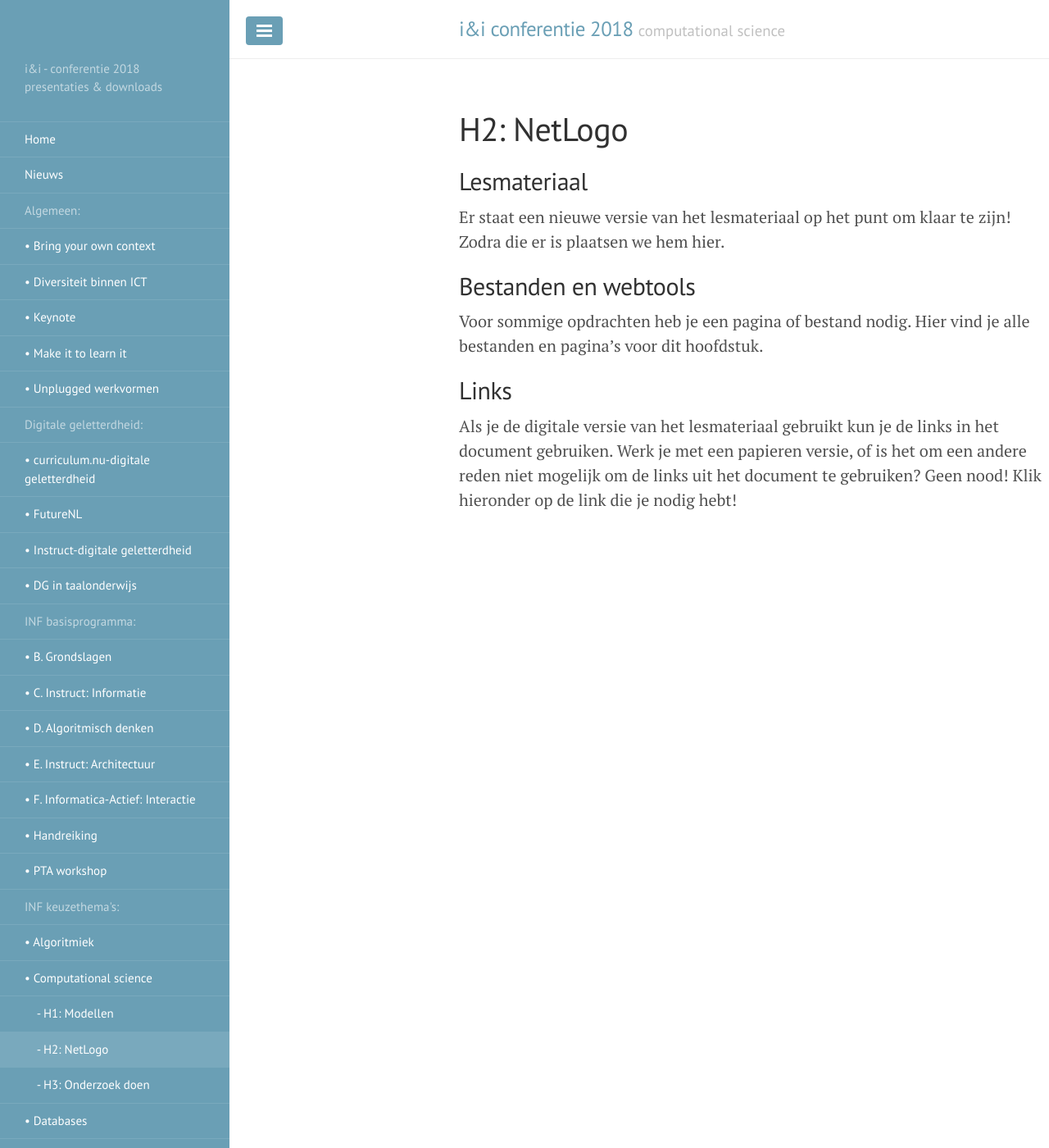
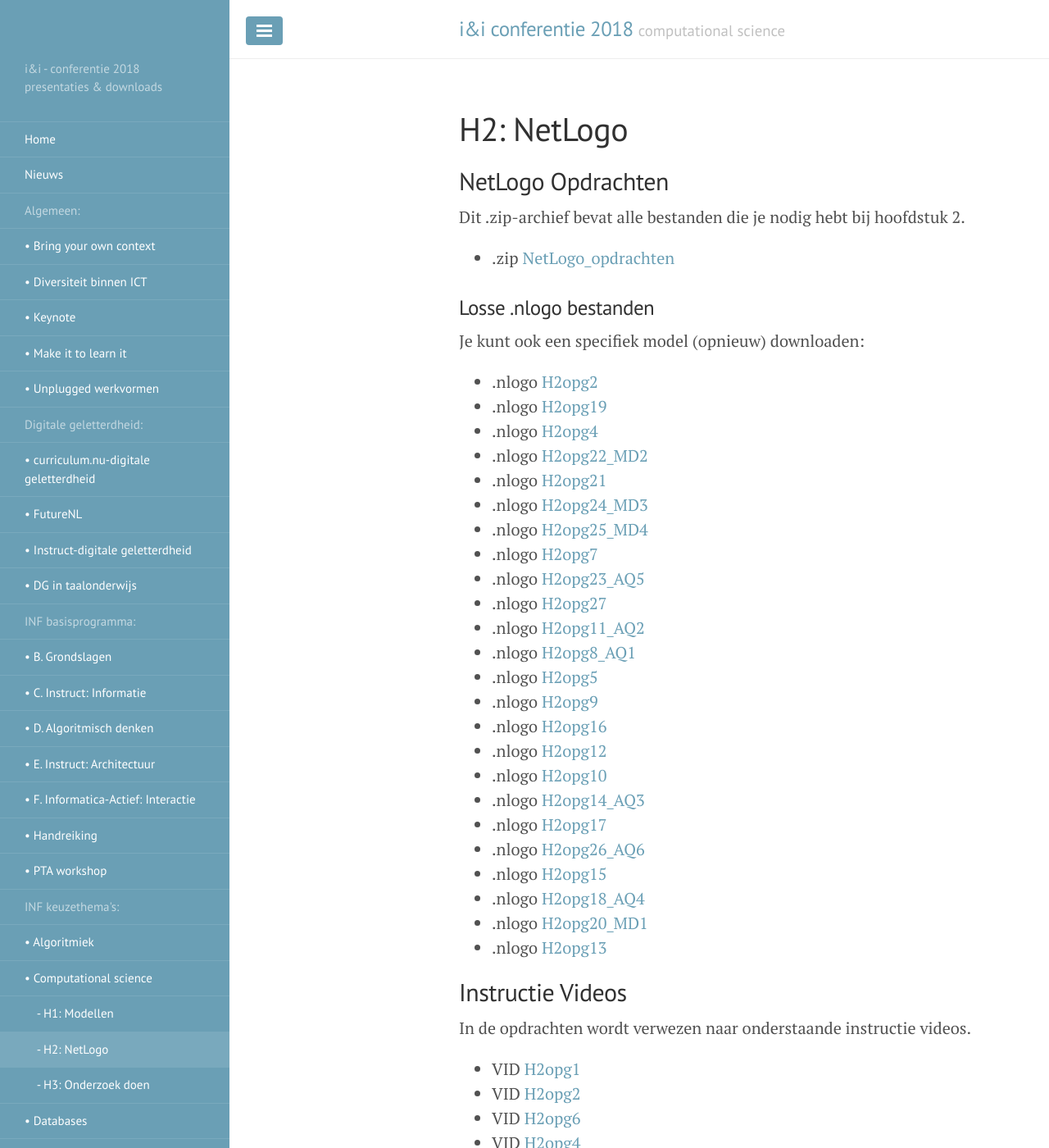
Before and after one commit to infvo/ieni2018, a Jekyll site: the page built from _themas/computational-science/h2-netlogo.md, in a window 1280 px wide and 1400 px high. Shown: the whole window at 82% size. Built offline with Jekyll 4.4.1, drawn with Linux system fonts in a browser that asks for light colours.

Commit message:
hoofdstuk 2 bestanden toegevoegd

```diff
--- a/_themas/computational-science/h2-netlogo.md
+++ b/_themas/computational-science/h2-netlogo.md
@@ -4,20 +4,47 @@ layout: subthema
 thema: "computational science"
 ---
 
-## Lesmateriaal
+## NetLogo Opdrachten
 
-Er staat een nieuwe versie van het lesmateriaal op het punt om klaar te zijn!
-Zodra die er is plaatsen we hem hier.
+Dit .zip-archief bevat alle bestanden die je nodig hebt bij hoofdstuk 2.
 
+* .zip [NetLogo_opdrachten](leerlingen/h2/NetLogo_opdrachten.zip)
 
-## Bestanden en webtools
+### Losse .nlogo bestanden
 
-Voor sommige opdrachten heb je een pagina of bestand nodig.
-Hier vind je alle bestanden en pagina's voor dit hoofdstuk.
+Je kunt ook een specifiek model (opnieuw) downloaden:
 
-## Links
+* .nlogo [H2opg2](leerlingen/h2/H2opg2.nlogo)
+* .nlogo [H2opg19](leerlingen/h2/H2opg19.nlogo)
+* .nlogo [H2opg4](leerlingen/h2/H2opg4.nlogo)
+* .nlogo [H2opg22_MD2](leerlingen/h2/H2opg22_MD2.nlogo)
+* .nlogo [H2opg21](leerlingen/h2/H2opg21.nlogo)
+* .nlogo [H2opg24_MD3](leerlingen/h2/H2opg24_MD3.nlogo)
+* .nlogo [H2opg25_MD4](leerlingen/h2/H2opg25_MD4.nlogo)
+* .nlogo [H2opg7](leerlingen/h2/H2opg7.nlogo)
+* .nlogo [H2opg23_AQ5](leerlingen/h2/H2opg23_AQ5.nlogo)
+* .nlogo [H2opg27](leerlingen/h2/H2opg27.nlogo)
+* .nlogo [H2opg11_AQ2](leerlingen/h2/H2opg11_AQ2.nlogo)
+* .nlogo [H2opg8_AQ1](leerlingen/h2/H2opg8_AQ1.nlogo)
+* .nlogo [H2opg5](leerlingen/h2/H2opg5.nlogo)
+* .nlogo [H2opg9](leerlingen/h2/H2opg9.nlogo)
+* .nlogo [H2opg16](leerlingen/h2/H2opg16.nlogo)
+* .nlogo [H2opg12](leerlingen/h2/H2opg12.nlogo)
+* .nlogo [H2opg10](leerlingen/h2/H2opg10.nlogo)
+* .nlogo [H2opg14_AQ3](leerlingen/h2/H2opg14_AQ3.nlogo)
+* .nlogo [H2opg17](leerlingen/h2/H2opg17.nlogo)
+* .nlogo [H2opg26_AQ6](leerlingen/h2/H2opg26_AQ6.nlogo)
+* .nlogo [H2opg15](leerlingen/h2/H2opg15.nlogo)
+* .nlogo [H2opg18_AQ4](leerlingen/h2/H2opg18_AQ4.nlogo)
+* .nlogo [H2opg20_MD1](leerlingen/h2/H2opg20_MD1.nlogo)
+* .nlogo [H2opg13](leerlingen/h2/H2opg13.nlogo)
 
-Als je de digitale versie van het lesmateriaal gebruikt kun je de links in het document gebruiken.
-Werk je met een papieren versie, of is het om een andere reden niet mogelijk om de links uit het document te gebruiken?
-Geen nood!
-Klik hieronder op de link die je nodig hebt!
+## Instructie Videos
+
+In de opdrachten wordt verwezen naar onderstaande instructie videos.
+
+* VID [H2opg1](leerlingen/h2/H2opg1.mp4)
+* VID [H2opg2](leerlingen/h2/H2opg2.mp4)
+* VID [H2opg6](leerlingen/h2/H2opg6.mp4)
+* VID [H2opg4](leerlingen/h2/H2opg4.mp4)
+* VID [H2opg10](leerlingen/h2/H2opg10.mp4)
```
